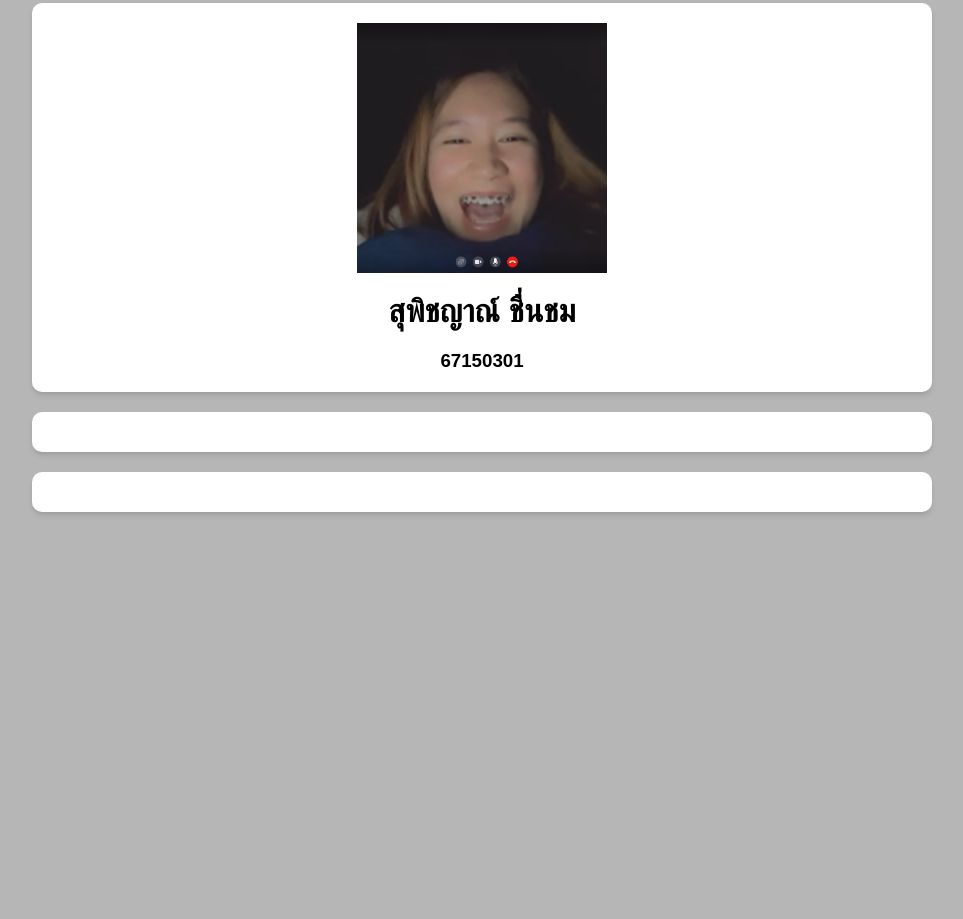
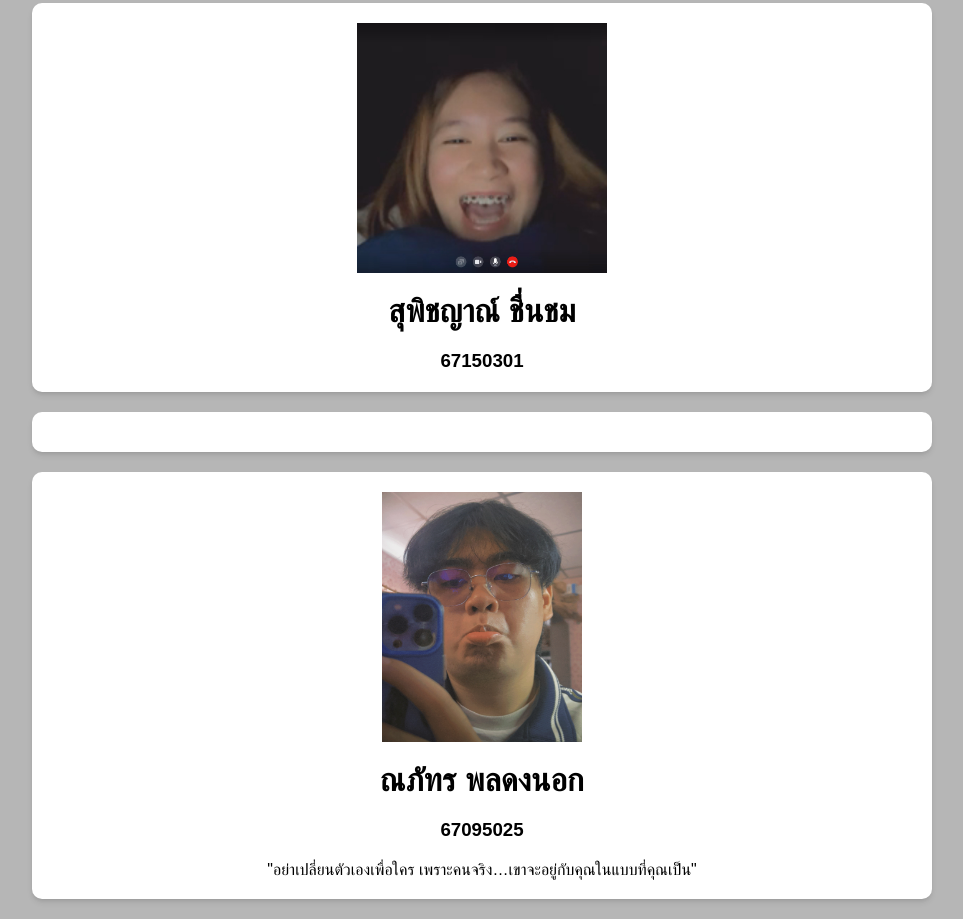
Before and after one commit to Npatkrow/CSI205W2, a plain HTML site: page index.html in a window 1280 px wide. Shown: the part 426-1345 px from the top of the page, without its empty margins (158-1121 px from the left). Before the commit the page ends 958 px from the top, so only its background shows below. Drawn offline with Linux system fonts and the light colour scheme.

Commit message:
ส่งงาน

```diff
--- a/index.html
+++ b/index.html
@@ -26,11 +26,12 @@
         <h1>ภาณุพัฒน์ อ่อนตา</h1>
         <h3>67136081</h3> -->
       </div>
-      <!--  -->
+      <!-- 67095025 -->
       <div class="profile">
-        <!-- <img src="./Image/Folk.jpg" alt="" width="200px" height="250px" />
-        <h1>ภาณุพัฒน์ อ่อนตา</h1>
-        <h3>67136081</h3> -->
+        <img src="./Image/Art.png" alt="" width="200px" height="250px" />
+        <h1>ณภัทร พลดงนอก</h1>
+        <h3>67095025</h3>
+        <p> "อย่าเปลี่ยนตัวเองเพื่อใคร เพราะคนจริง…เขาจะอยู่กับคุณในแบบที่คุณเป็น" </p>
       </div>
 
 
```
Also changed, not shown: Image/Art.png (added).
